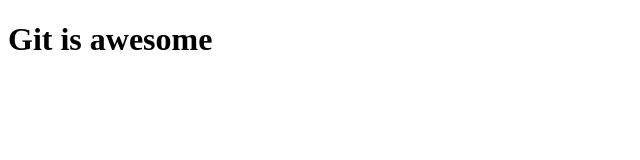
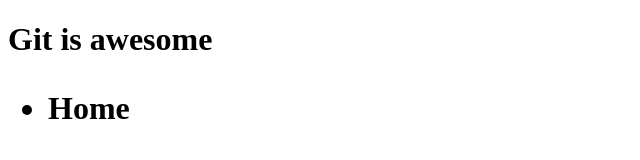
Before and after one commit to agalimidi/gitProject, a plain HTML site: page index.html in a window 1280 px wide. Shown: the whole page, without its empty margins (0-640 px from the left). Drawn offline with Linux system fonts and the light colour scheme.

Commit message:
added navigation

```diff
--- a/index.html
+++ b/index.html
@@ -10,5 +10,12 @@
     <h1>Git is awesome<h1>
         <p><quantum per nostra
             sinora, somos tuttos tous/p>
+            <nav>
+                <ul>
+                    <li>
+                        Home
+                    </li>
+                </ul>
+            </nav>
 </body>
 </html>
```
